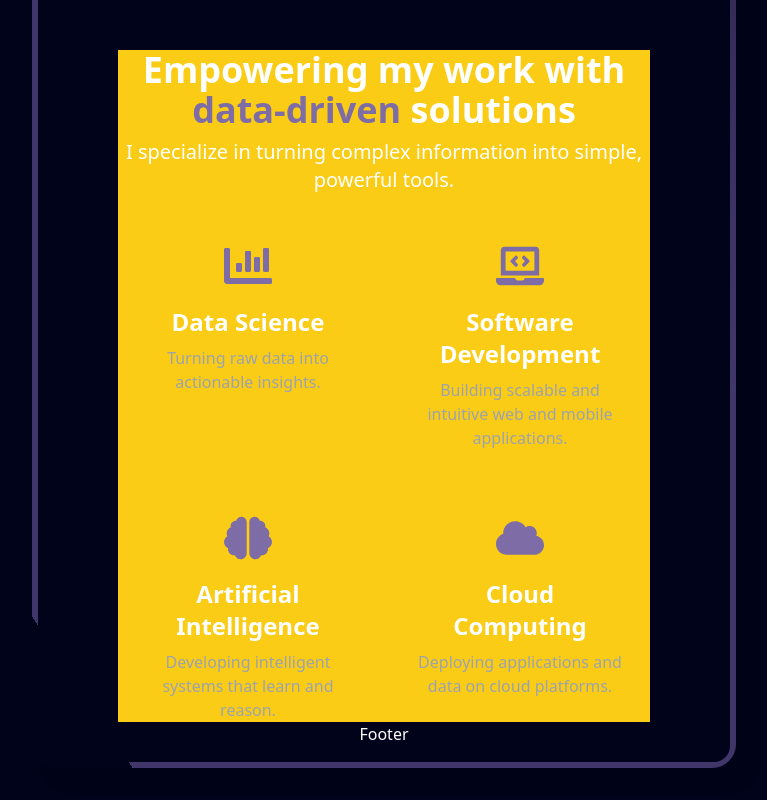
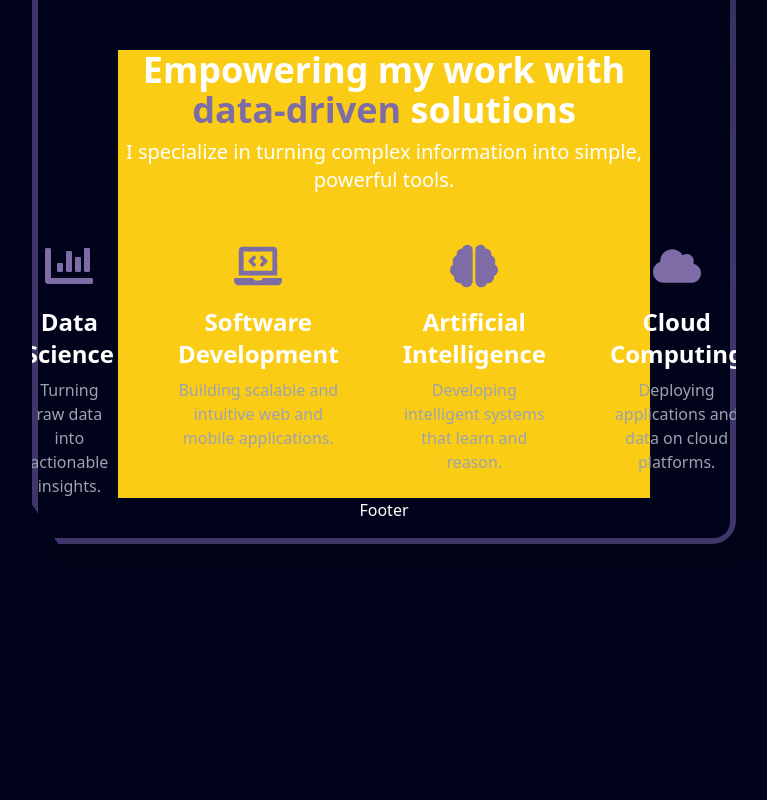
Before and after one commit to PatriceDAGBE/my_portfolio, a Next.js app: page / in a window 1280 px wide. Shown: the part 1052-1852 px from the top of the page, without its empty margins (256-1023 px from the left). After the commit the page ends 1628 px from the top, so only its background shows below. Built offline with nearby package versions, Linux system fonts and the light colour scheme.

Commit message:
[Feat]: initiation of my_portfolio project

```diff
--- a/src/components/Services.tsx
+++ b/src/components/Services.tsx
@@ -30,7 +30,7 @@ const Services = () => {
             <h2 className="text-4xl font-bold mb-2 text-center">Empowering my work with <span className="text-primary">data-driven</span> solutions</h2>
             <p className="text-xl text-center mb-12">I specialize in turning complex information into simple, powerful tools.</p>
 
-            <div className="flex flex-wrap justify-center gap-8 w-full md:gap-16">
+            <div className="flex justify-center gap-8 w-full md:gap-16">
                 {myServices.map((service, index) => {
                     const IconComponent = service.icon;
                     return (
```
